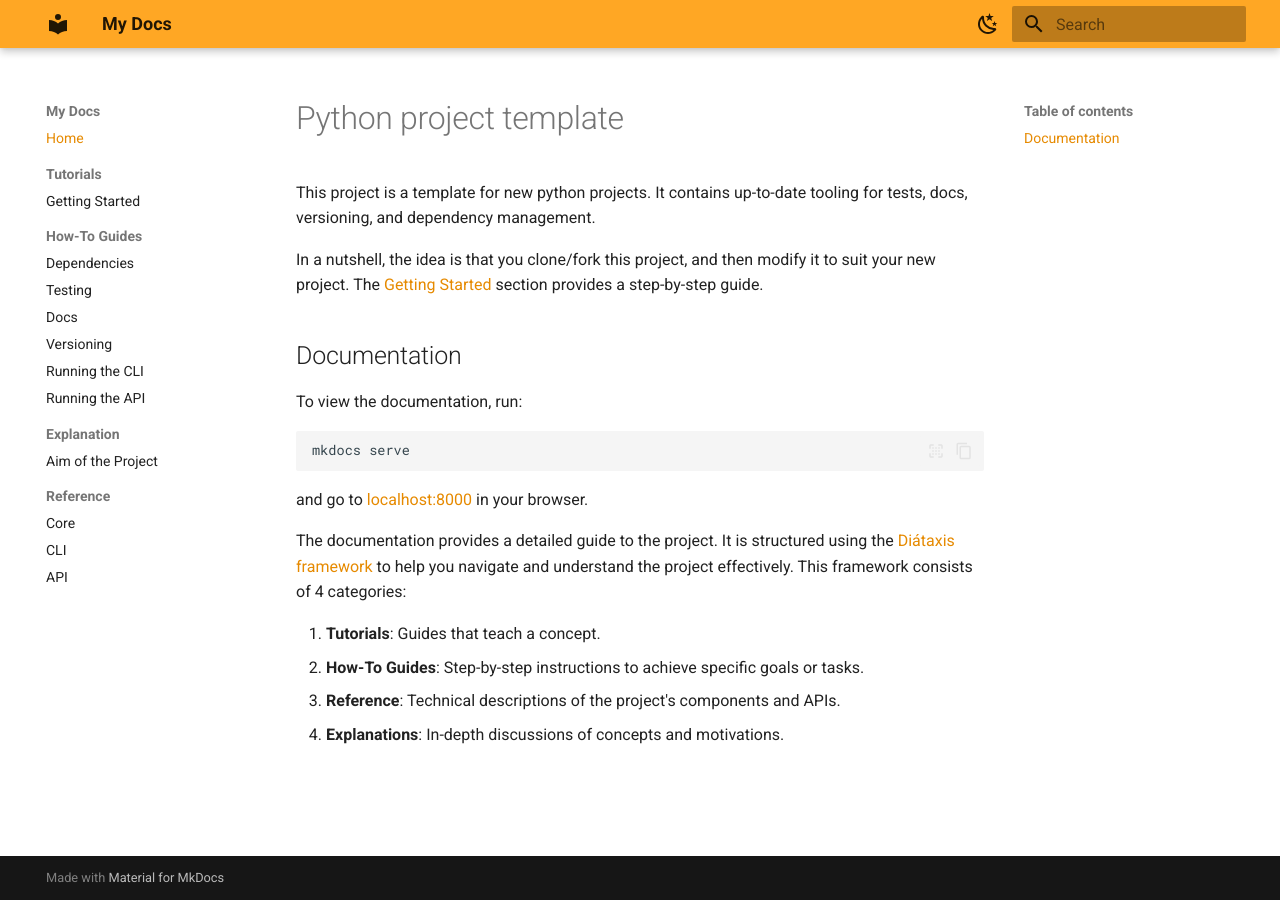
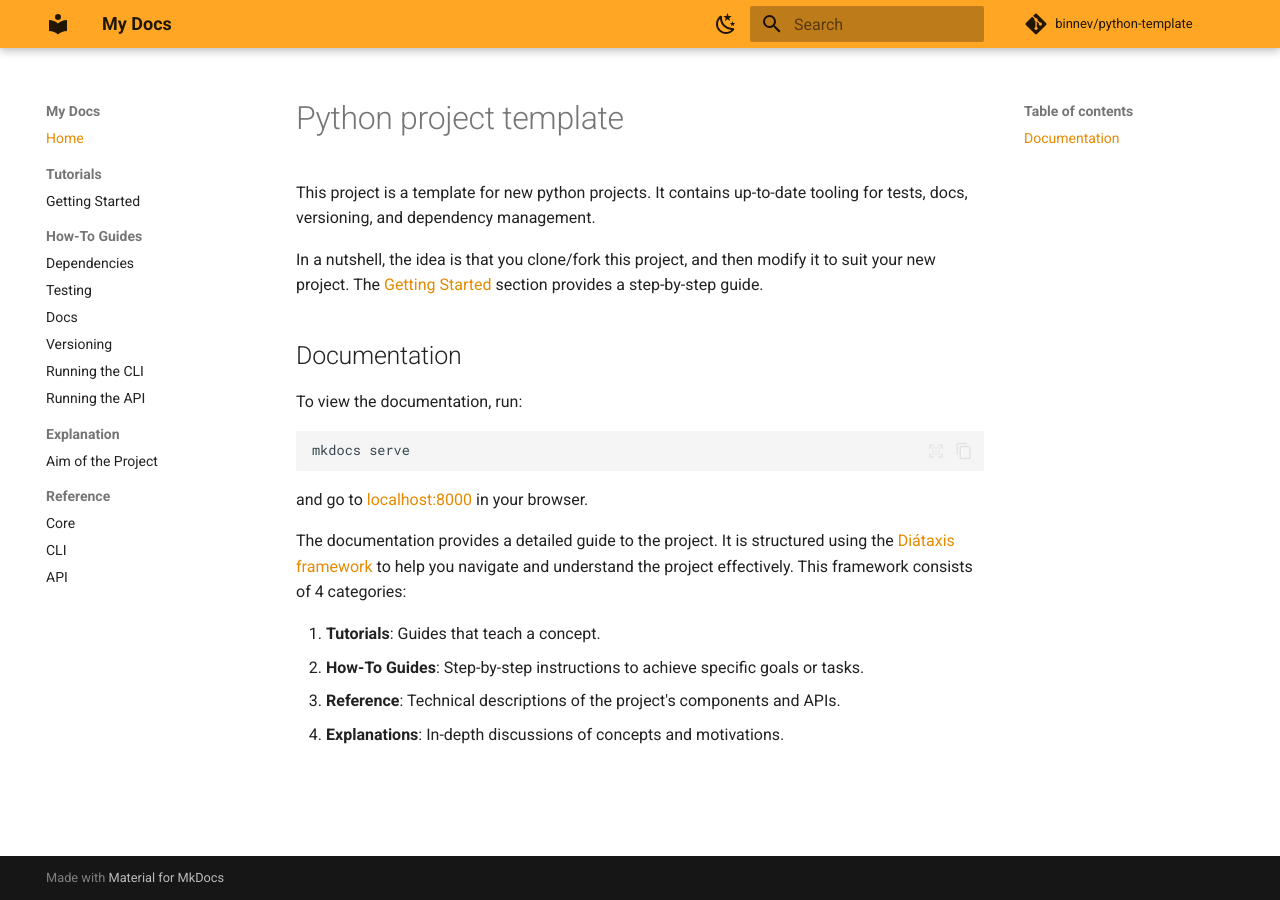
Before and after one commit to binnev/python-template, an MkDocs documentation site: the page built from docs/README.md, in a window 1280 px wide. Built offline with MkDocs 1.6.1 and Material for MkDocs 9.7.7, drawn with Linux system fonts in a browser that asks for light colours; comment, search, counter and statistics services are not loaded; the version menu is left out.

Commit message:
docs: added github link

```diff
--- a/mkdocs.yml
+++ b/mkdocs.yml
@@ -1,4 +1,6 @@
 site_name: My Docs
+repo_url: https://github.com/binnev/python-template/
+repo_name: binnev/python-template
 
 nav:
   - Home: README.md
```
